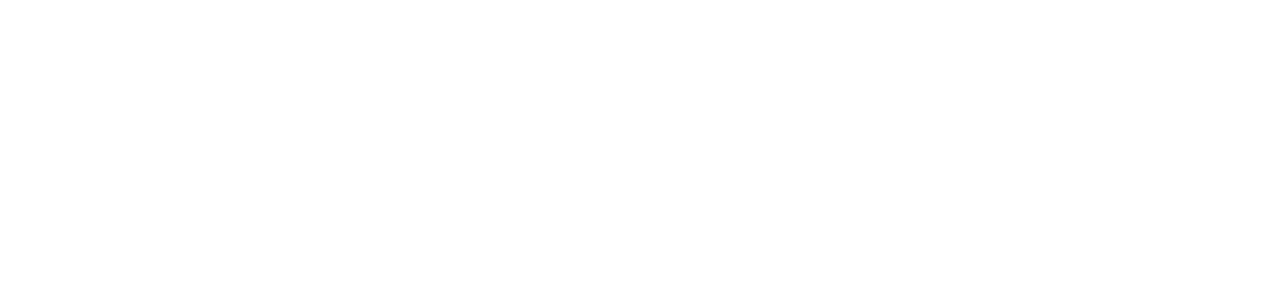
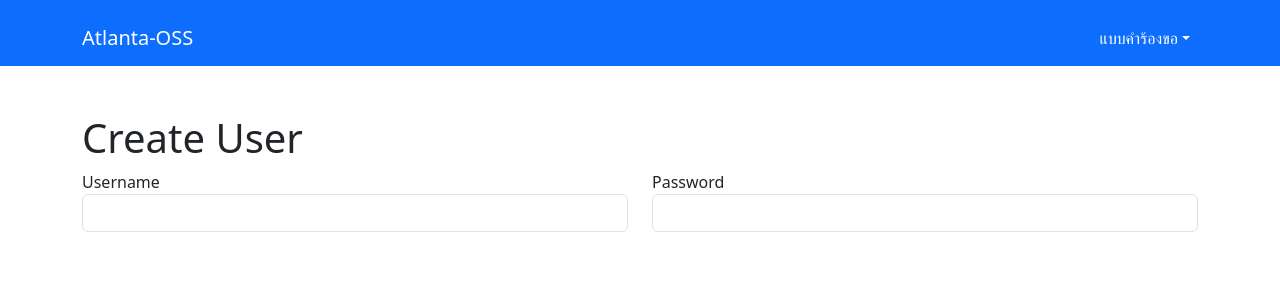
Before and after one commit to Loxyez/Atlanta-OSS, a React (Create React App) app in the folder atlanta-oss/: page /create_user_account in a window 1280 px wide. Before the commit this address had no page. Shown: the top 300 px of the page. Built offline with nearby package versions, Linux system fonts and the light colour scheme; sample sign-in values are in the browser's storage.

Commit message:
Setup secure path

```diff
--- a/atlanta-oss/src/App.js
+++ b/atlanta-oss/src/App.js
@@ -6,6 +6,11 @@ import 'bootstrap/dist/css/bootstrap.min.css';
 import Home from './components/home/home';
 import RequestForm from './components/request-form/request-form';
 import LoginOperator from './components/login/login_operator';
+import CreateAccount from './components/generate-user-account/genAccount';
+import Unauthenticated from './components/alert-page/Unauthenticated';
+import PageNotFound from './components/alert-page/PageNotFound';
+
+import ProtectedRoute from './components/protectedRoute/protectedRoute';
 
 ReactDOM.render(<App/>, document.getElementById('root'));
 
@@ -13,9 +18,20 @@ function App () {
   return (
     <Router>
       <Routes>
+        {/* Normal Path */}
         <Route path="/" exact element={<Home/>} />
         <Route path='/request_form' element={<RequestForm/>}/>
+        <Route path='/create_user_account' element={
+          <ProtectedRoute>
+            <CreateAccount/>
+          </ProtectedRoute>}
+        />
 
+        {/* Unauthentication */}
+        <Route path="/unauthorized" element={<Unauthenticated />} />
+        {/* Page Not Found */}
+        <Route path="*" element={<PageNotFound />} />
+        {/* Operation Path */}
         <Route path='/login_operator_account' element={<LoginOperator/>}/>
       </Routes>
     </Router>
--- /dev/null
+++ b/atlanta-oss/src/components/alert-page/PageNotFound.js
@@ -0,0 +1,16 @@
+import React from 'react';
+import CustomNavbar from '../navigation-bar/navbar';
+
+const PageNotFound = () => {
+    return (
+        <div>
+            <CustomNavbar/>
+            <div className="container mt-5">
+                <h1>Page Not Found</h1>
+                <p>The page you are looking for does not exist.</p>
+            </div>
+        </div>
+    );
+};
+
+export default PageNotFound;
--- /dev/null
+++ b/atlanta-oss/src/components/alert-page/Unauthenticated.js
@@ -0,0 +1,16 @@
+import React from 'react';
+import CustomNavbar from '../navigation-bar/navbar';
+
+const Unauthenticated = () => {
+    return (
+       <div>
+            <CustomNavbar/>
+            <div className="container mt-5">
+                <h1>Unauthorized Access</h1>
+                <p>You are not allowed to access this page. Please contact the admin or operator for assistance.</p>
+            </div>
+       </div>
+    );
+};
+
+export default Unauthenticated;
--- /dev/null
+++ b/atlanta-oss/src/components/generate-user-account/genAccount.js
@@ -0,0 +1,92 @@
+import React, { useEffect, useState } from 'react';
+import axios from 'axios';
+import config from '../../utils/config';
+import CustomNavbar from '../navigation-bar/navbar';
+
+export default function CreateAccount() {
+    const [request, setRequests] = useState([]);
+    const [user, setUser] = useState({
+        user_name: '',
+        user_password: '',
+        user_role: '',
+    });
+    const [message, setMessage] = useState('');
+
+    useEffect(() => {
+        const fetchData = async () => {
+            try {
+                const res = await axios.get(`${config.apiBaseUrl}/requests_form`);
+                setRequests(res.data);
+            } catch (error) {
+                console.error('Error fetching the request data', error);
+            }
+        }
+    })
+
+    const handleChange = (e) => {
+        setUser({...user, [e.target.name]: e.target.value });
+    };
+
+    const handleSubmit = async (e) => {
+        e.preventDefault();
+        const token = localStorage.getItem('token');
+        try {
+            const res = await axios.post(`${config.apiBaseUrl}/create_user`, user, {
+                headers: {
+                    'Authorization': `Bearer ${token}`
+                }
+            });
+            setMessage('User created successfully');
+            setRequests([...request, res.data]);
+            setUser({
+                user_name: '',
+                user_password: '',
+                user_role: ''
+            });
+        } catch (err) {
+            setMessage('Error creating user.');
+        }
+    };
+
+    return (
+        <div>
+            <CustomNavbar/>
+            <div className='container mt-5'>
+                <h1>Create User</h1>
+                <form onSubmit={handleSubmit}>
+                    <div className='form-group row'>
+                        <div className='col-sm-6 mb-3 mb-sm-0'>
+                            <label htmlFor='user_name'>Username</label>
+                            <input
+                                type='text'
+                                className='form-control'
+                                id='user_name'
+                                name='user_name'
+                                value={user.user_name}
+                                onChange={handleChange}
+                                required
+                            />
+                        </div>
+                        <div className='col-sm-6'>
+                            <label htmlFor='user_password'>Password</label>
+                            <input
+                                type='password'
+                                className='form-control'
+                                id='user_password'
+                                name='user_password'
+                                value={user.user_password}
+                                onChange={handleChange}
+                                required
+                            />
+                        </div>
+                    </div>
+                    <div className='form-group row'>
+                        <div className='col-sm-5 mb-3 mb-sm-0'>
+
+                        </div>
+                    </div>
+                </form>
+            </div>
+        </div>
+    )
+}
--- a/atlanta-oss/src/components/login/login_operator.js
+++ b/atlanta-oss/src/components/login/login_operator.js
@@ -18,6 +18,7 @@ export default function LoginOperator() {
         try {
             const res = await axios.post(`${config.apiBaseUrl}/operator_login`, credentials);
             if (res.data.success){
+                localStorage.setItem('token', res.data.token);
                 navigate('/create_user_account');
             } else {
                 setError(res.data.message);
--- /dev/null
+++ b/atlanta-oss/src/components/protectedRoute/protectedRoute.js
@@ -0,0 +1,10 @@
+import React from 'react';
+import { Navigate } from 'react-router-dom';
+
+const ProtectedRoute = ({ children }) => {
+    const isAuthenticated = !!localStorage.getItem('token');
+
+    return isAuthenticated ? children : <Navigate to="/unauthorized" />;
+};
+
+export default ProtectedRoute;
--- a/atlanta-oss/src/components/request-form/request-form.js
+++ b/atlanta-oss/src/components/request-form/request-form.js
@@ -7,7 +7,6 @@ import SuccessModal from '../Modal/SuccessModal';
 import ErrorModal from '../Modal/ErrorModel';
 
 export default function RequestForm () {
-    const [requests, setRequests] = useState([]);
     const [userRole, setUserRole] = useState([]);
     const [formData, setFormData] = useState({
         uid: '',
@@ -20,19 +19,6 @@ export default function RequestForm () {
     const [showSuccessModal, setShowSuccessModal] = useState(false);
     const [showErrorModal, setShowErrorModal] = useState(false);
     const [errorMessage, setErrorMessage] = useState('');
-
-    useEffect(() => {
-        const fetchData = async () => {
-            try {
-                const res = await axios.get(`${config.apiBaseUrl}/requests_form`);
-                setRequests(res.data);
-            } catch (error) {
-                console.error('Error fetching the request data', error);
-            }
-        };
-
-        fetchData();
-    }, []);
 
     useEffect(() => {
         const fetchData = async () => {
@@ -66,7 +52,6 @@ export default function RequestForm () {
 
         try {
             const res = await axios.post(`${config.apiBaseUrl}/submit_request_form`, formData);
-            setRequests([...requests, res.data]);
             setFormData({
                 uid: '',
                 email: '',
```
